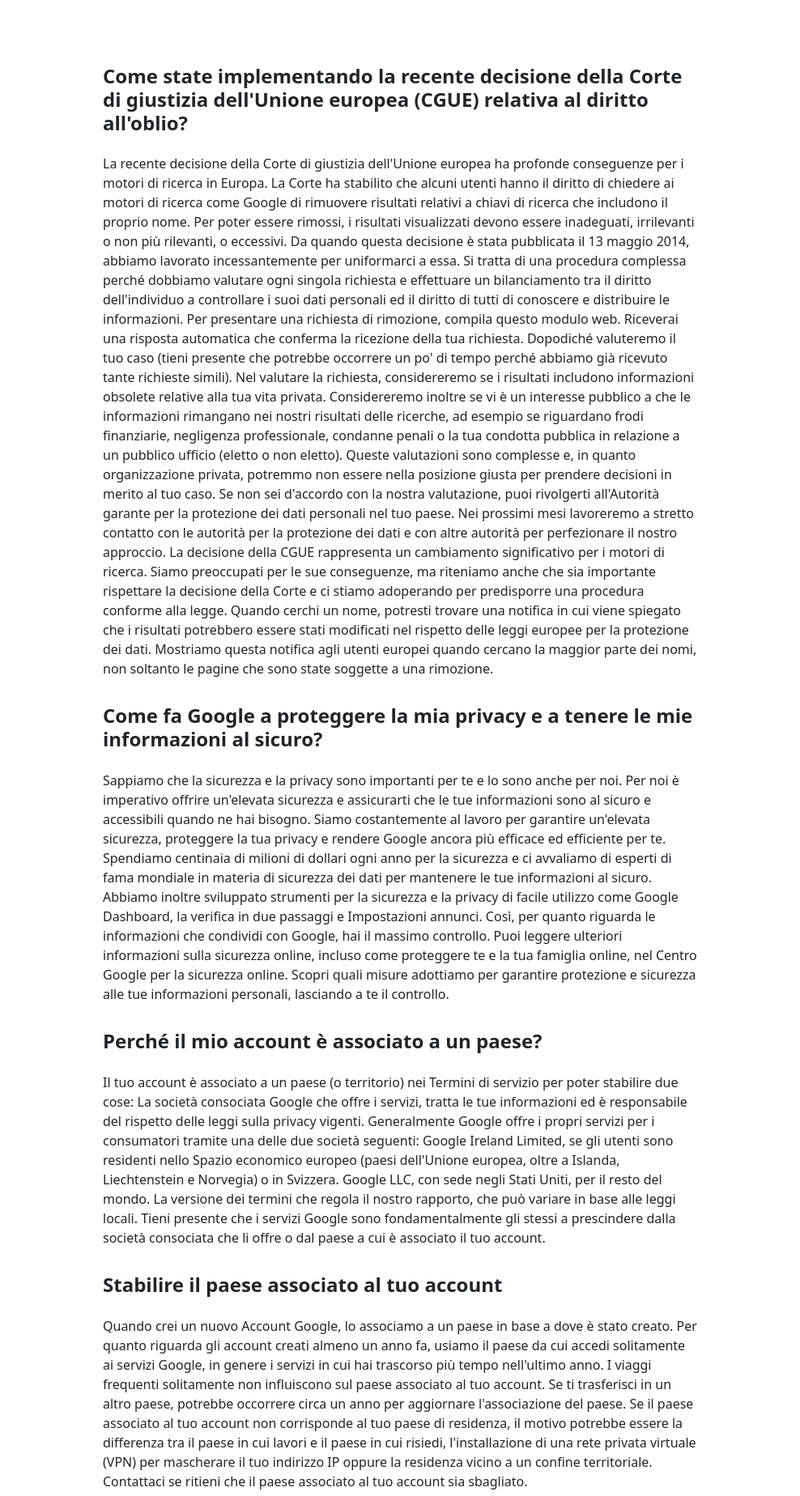
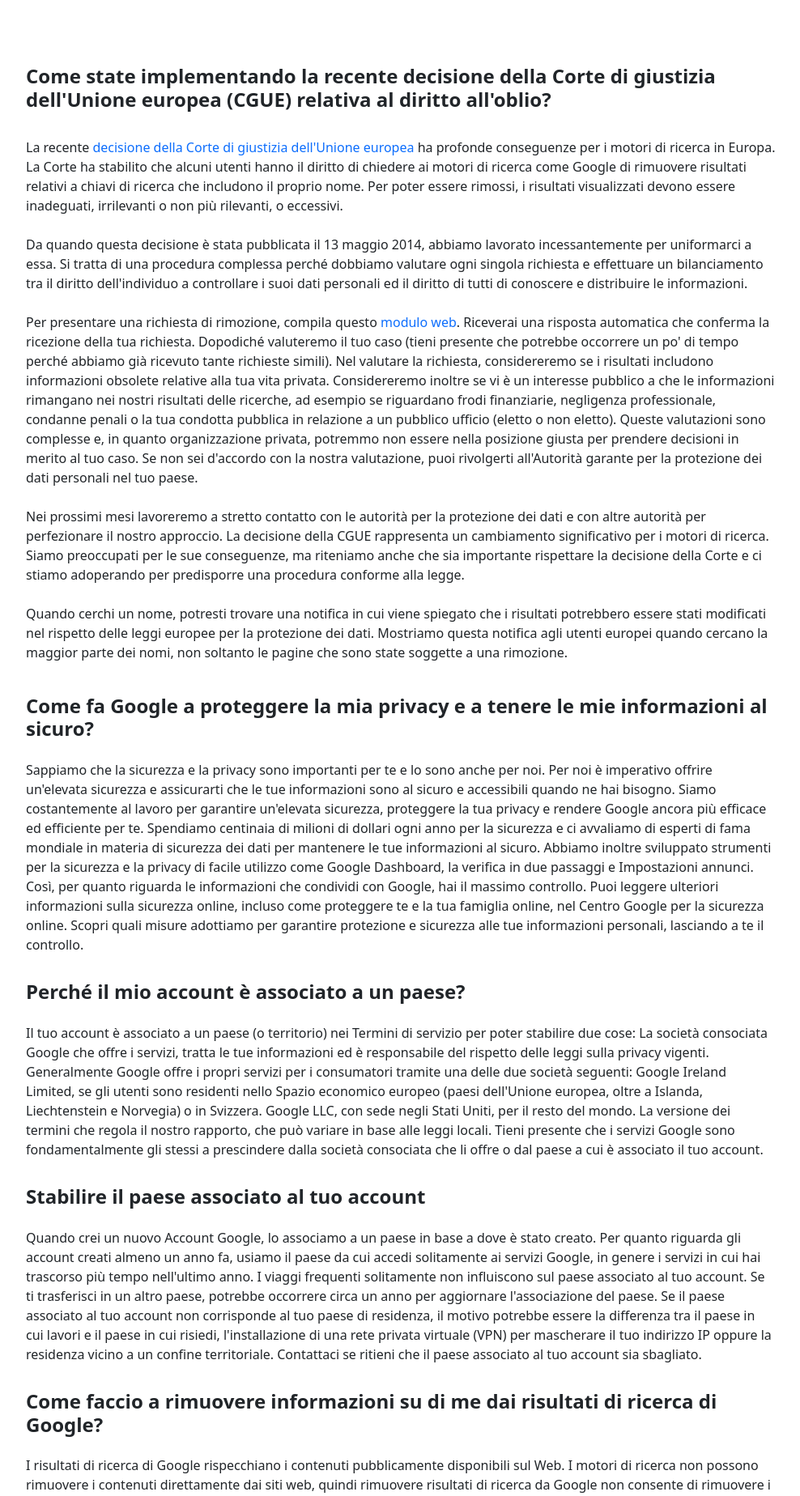
Before and after one commit to Salvatore1985/php-google-faq, a PHP site: page / in a window 1280 px wide. Shown: the part 105-1953 px from the top of the page at 81% size, without its empty margins (145-1133 px from the left). Run offline with PHP 8.4, Linux system fonts and the light colour scheme; some libraries are stand-ins or nearby versions.

Commit message:
add link

```diff
--- a/index.php
+++ b/index.php
@@ -18,16 +18,16 @@ $implementing = [
                     al diritto all\'oblio?', 'Come fa Google a proteggere la mia privacy e a tenere le mie
                     informazioni al sicuro?',
 
-        'answer' => 'La recente decisione della Corte di giustizia dell\'Unione europea ha profonde conseguenze per
+        'answer' => '<section class="mb-4">La recente <a href="#" class="text-decoration-none">decisione della Corte di giustizia dell\'Unione europea</a> ha profonde conseguenze per
                     i motori di ricerca in Europa. La Corte ha stabilito che alcuni utenti hanno il diritto di chiedere ai motori
                     di ricerca come Google di rimuovere risultati relativi a chiavi di ricerca che includono il proprio nome. Per
-                    poter essere rimossi, i risultati visualizzati devono essere inadeguati, irrilevanti o non più rilevanti, o eccessivi.
+                    poter essere rimossi, i risultati visualizzati devono essere inadeguati, irrilevanti o non più rilevanti, o eccessivi. </section>
 
-                    Da quando questa decisione è stata pubblicata il 13 maggio 2014, abbiamo lavorato incessantemente per uniformarci a essa.
+                    <section class="mb-4">Da quando questa decisione è stata pubblicata il 13 maggio 2014, abbiamo lavorato incessantemente per uniformarci a essa.
                     Si tratta di una procedura complessa perché dobbiamo valutare ogni singola richiesta e effettuare un bilanciamento tra il
-                    diritto dell\'individuo a controllare i suoi dati personali ed il diritto di tutti di conoscere e distribuire le informazioni.
+                    diritto dell\'individuo a controllare i suoi dati personali ed il diritto di tutti di conoscere e distribuire le informazioni.</section>
 
-                    Per presentare una richiesta di rimozione, compila questo modulo web. Riceverai una risposta automatica che conferma la
+                    <section class="mb-4"> Per presentare una richiesta di rimozione, compila questo <a href="#" class="text-decoration-none"> modulo web</a>. Riceverai una risposta automatica che conferma la
                     ricezione della tua richiesta. Dopodiché valuteremo il tuo caso (tieni presente che potrebbe occorrere un po\' di tempo
                     perché abbiamo già ricevuto tante richieste simili). Nel valutare la richiesta, considereremo se i risultati includono
                     informazioni obsolete relative alla tua vita privata. Considereremo inoltre se vi è un interesse pubblico a che le
@@ -35,16 +35,16 @@ $implementing = [
                     professionale, condanne penali o la tua condotta pubblica in relazione a un pubblico ufficio (eletto o non eletto).
                     Queste valutazioni sono complesse e, in quanto organizzazione privata, potremmo non essere nella posizione giusta per
                     prendere decisioni in merito al tuo caso. Se non sei d\'accordo con la nostra valutazione, puoi rivolgerti all\'Autorità
-                    garante per la protezione dei dati personali nel tuo paese.
+                    garante per la protezione dei dati personali nel tuo paese.</section>
 
-                    Nei prossimi mesi lavoreremo a stretto contatto con le autorità per la protezione dei dati e con altre autorità per
+                    <section class="mb-4">Nei prossimi mesi lavoreremo a stretto contatto con le autorità per la protezione dei dati e con altre autorità per
                     perfezionare il nostro approccio. La decisione della CGUE rappresenta un cambiamento significativo per i motori di
                     ricerca. Siamo preoccupati per le sue conseguenze, ma riteniamo anche che sia importante rispettare la decisione della
-                    Corte e ci stiamo adoperando per predisporre una procedura conforme alla legge.
+                    Corte e ci stiamo adoperando per predisporre una procedura conforme alla legge.</section>
 
-                    Quando cerchi un nome, potresti trovare una notifica in cui viene spiegato che i risultati potrebbero essere stati
+                    <section class="mb-4">Quando cerchi un nome, potresti trovare una notifica in cui viene spiegato che i risultati potrebbero essere stati
                     modificati nel rispetto delle leggi europee per la protezione dei dati. Mostriamo questa notifica agli utenti europei
-                    quando cercano la maggior parte dei nomi, non soltanto le pagine che sono state soggette a una rimozione.'
+                    quando cercano la maggior parte dei nomi, non soltanto le pagine che sono state soggette a una rimozione.</section>'
     ],
     [
         'request' => 'Come fa Google a proteggere la mia privacy e a tenere le mie informazioni al sicuro?',
@@ -179,8 +179,8 @@ $implementing = [
     </header>
     <main>
         <div class="container">
-            <div class="row py-5">
-                <div class="col-8 offset-2">
+            <div class="row py-5 justify-content-center">
+                <div class="col-10 ">
                     <?php foreach ($implementing  as $key => $value) { ?>
                         <h4 class="py-3">
                             <strong><?php echo  $value['request'] ?></strong>
```
